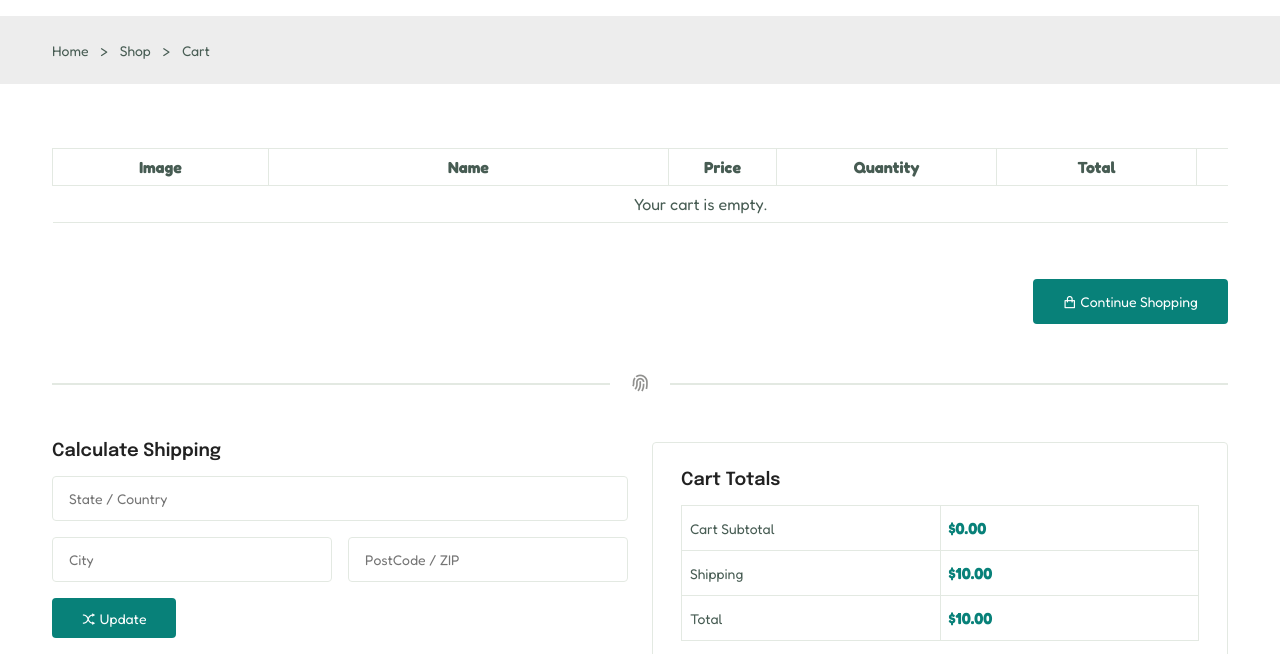
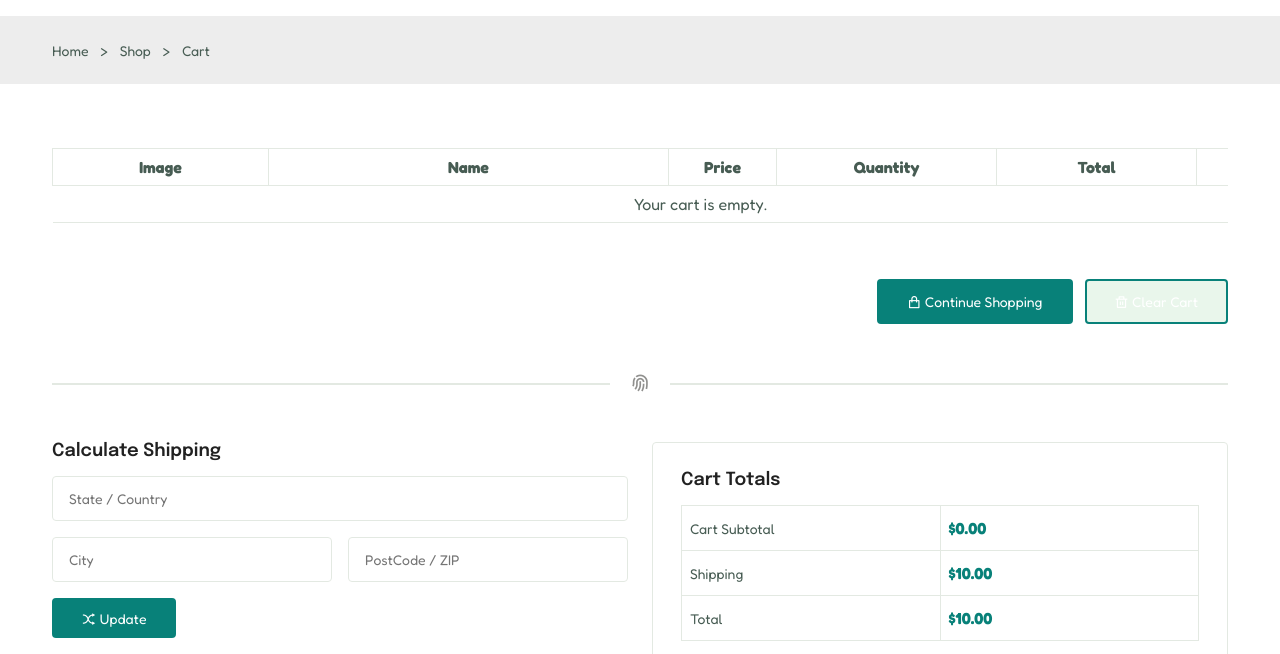
Before and after one commit to marketme123/vara-E-Commerce-Website-main, a plain HTML site: page cart.html in a window 1280 px wide. Shown: the part 141-795 px from the top of the page. Drawn offline with nearby package versions, Linux system fonts and the light colour scheme.

Commit message:
Update cart.html

```diff
--- a/cart.html
+++ b/cart.html
@@ -154,6 +154,10 @@ height="0" width="0" style="display:none;visibility:hidden"></iframe></noscript>
             <div class="cart-actions">
                 <a href="shop.html" class="btn flexitem btn-md">
                     <i class="ri-shopping-bag-line"></i> Continue Shopping
+                </a>
+                <!-- NEW CLEAR CART BUTTON -->
+                <a href="#" class="btn flexitem btn-md" id="clear-cart-btn" style="background-color: var(--first-color-alt);">
+                    <i class="ri-delete-bin-line"></i> Clear Cart
                 </a>
             </div>
 
```
